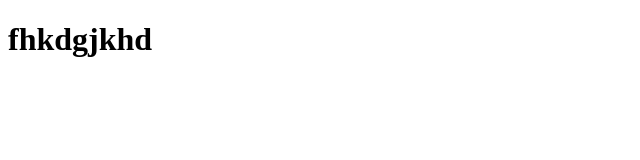
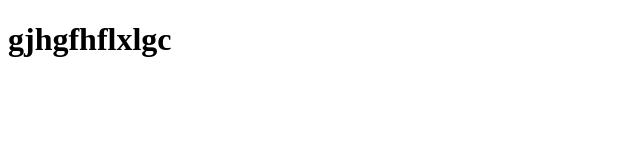
Before and after one commit to Renat2209/githtml, a plain HTML site: page index.html in a window 1280 px wide. Shown: the whole page, without its empty margins (0-640 px from the left). Drawn offline with Linux system fonts and the light colour scheme.

Commit message:
add html

```diff
--- a/index.html
+++ b/index.html
@@ -8,7 +8,7 @@
 </head>
 <body>
     <h1>
-        fhkdgjkhd
+        gjhgfhflxlgc
     </h1>
 </body>
 </html>
```
